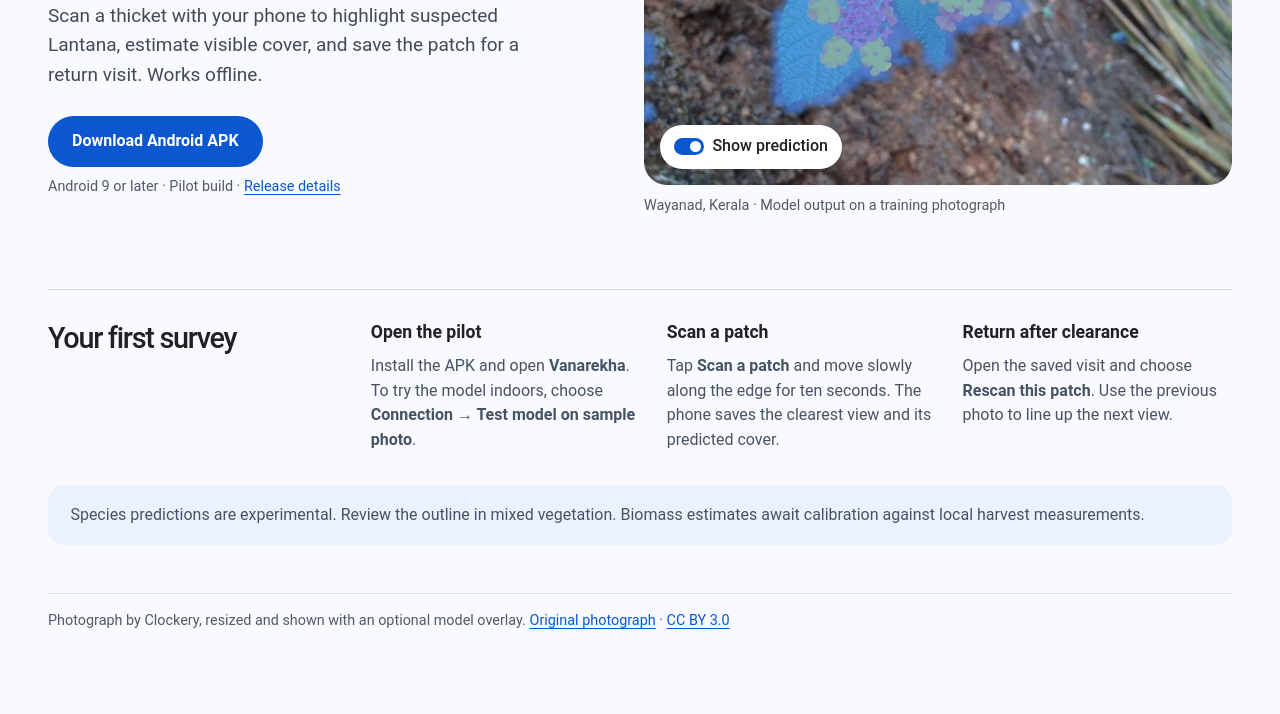
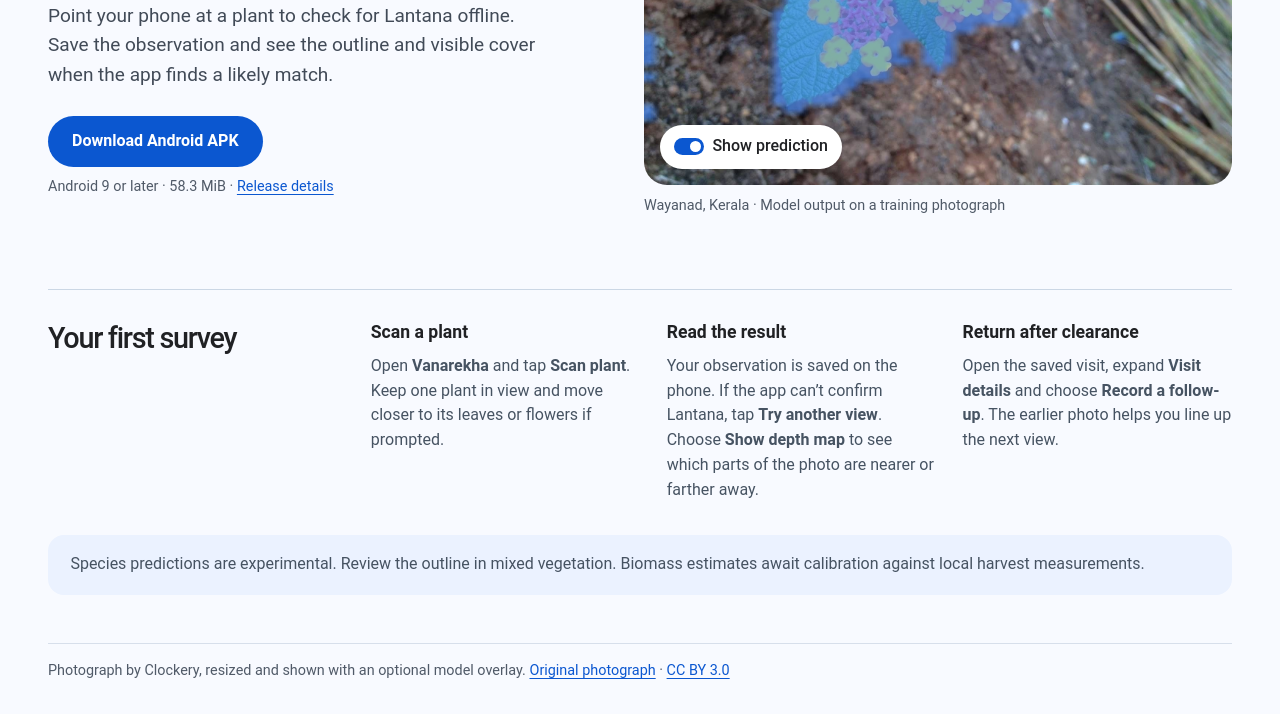
Before and after one commit to aswincsekar/lantana-survey, a plain HTML site: page docs/index.html in a window 1280 px wide. Shown: the part 409-1123 px from the top of the page. Before the commit the page ends 1073 px from the top, so only its background shows below. Drawn offline with Linux system fonts and the light colour scheme; a web font is replaced by a local one.

Commit message:
Serve the 0.7 Android pilot on the download page

```diff
--- a/docs/index.html
+++ b/docs/index.html
@@ -14,11 +14,11 @@
   <main>
     <section class="intro" aria-labelledby="title">
       <div class="lead">
-        <p class="version">Android field pilot <span>v0.1</span></p>
+        <p class="version">Android field pilot <span>v0.7</span></p>
         <h1 id="title">Map Lantana<br>in the field.</h1>
-        <p class="summary">Scan a thicket with your phone to highlight suspected Lantana, estimate visible cover, and save the patch for a return visit. Works offline.</p>
-        <a class="download" href="https://github.com/aswincsekar/lantana-survey/releases/download/v0.1.0-pilot/vanarekha-0.1-android.apk">Download Android APK</a>
-        <p class="requirements">Android 9 or later · Pilot build · <a href="https://github.com/aswincsekar/lantana-survey/releases/tag/v0.1.0-pilot">Release details</a></p>
+        <p class="summary">Point your phone at a plant to check for Lantana offline. Save the observation and see the outline and visible cover when the app finds a likely match.</p>
+        <a class="download" href="https://github.com/aswincsekar/lantana-survey/releases/download/v0.7.0-pilot/vanarekha-0.7-android.apk">Download Android APK</a>
+        <p class="requirements">Android 9 or later · 58.3 MiB · <a href="https://github.com/aswincsekar/lantana-survey/releases/tag/v0.7.0-pilot">Release details</a></p>
       </div>
       <figure>
         <div class="field-photo">
@@ -31,9 +31,9 @@
     </section>
     <section class="instructions" aria-labelledby="first-scan">
       <h2 id="first-scan">Your first survey</h2>
-      <div><h3>Open the pilot</h3><p>Install the APK and open <strong>Vanarekha</strong>. To try the model indoors, choose <strong>Connection → Test model on sample photo</strong>.</p></div>
-      <div><h3>Scan a patch</h3><p>Tap <strong>Scan a patch</strong> and move slowly along the edge for ten seconds. The phone saves the clearest view and its predicted cover.</p></div>
-      <div><h3>Return after clearance</h3><p>Open the saved visit and choose <strong>Rescan this patch</strong>. Use the previous photo to line up the next view.</p></div>
+      <div><h3>Scan a plant</h3><p>Open <strong>Vanarekha</strong> and tap <strong>Scan plant</strong>. Keep one plant in view and move closer to its leaves or flowers if prompted.</p></div>
+      <div><h3>Read the result</h3><p>Your observation is saved on the phone. If the app can’t confirm Lantana, tap <strong>Try another view</strong>. Choose <strong>Show depth map</strong> to see which parts of the photo are nearer or farther away.</p></div>
+      <div><h3>Return after clearance</h3><p>Open the saved visit, expand <strong>Visit details</strong> and choose <strong>Record a follow-up</strong>. The earlier photo helps you line up the next view.</p></div>
     </section>
     <p class="field-note">Species predictions are experimental. Review the outline in mixed vegetation. Biomass estimates await calibration against local harvest measurements.</p>
   </main>
```
